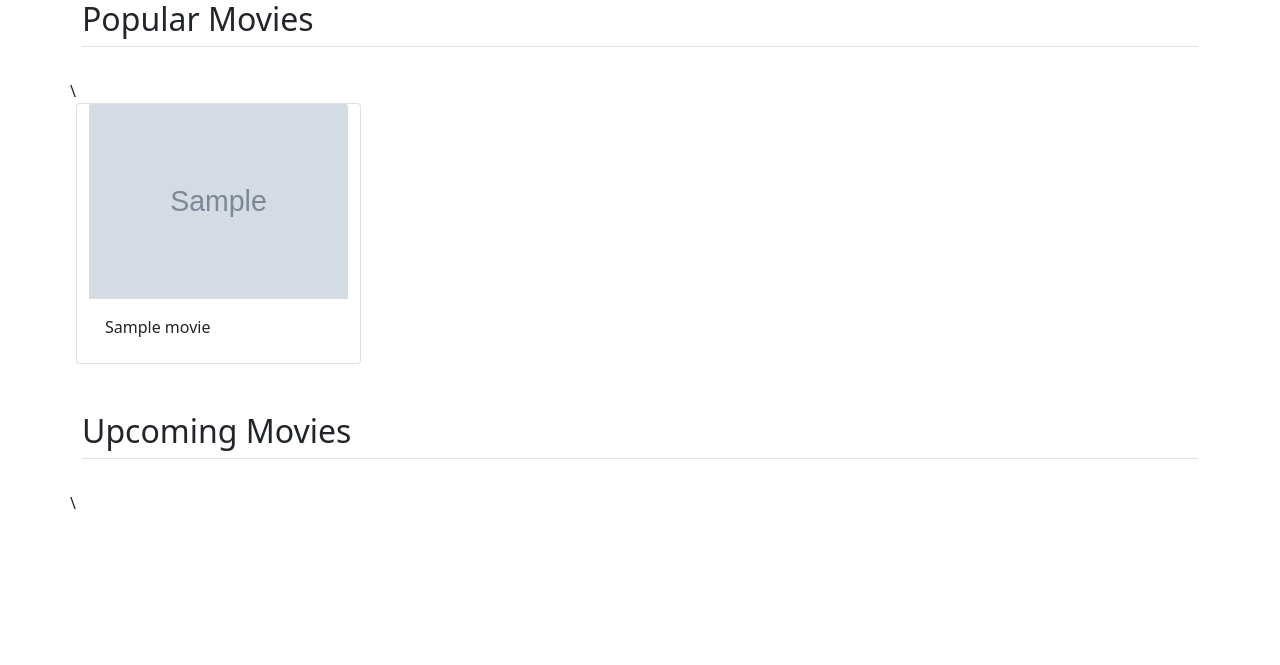
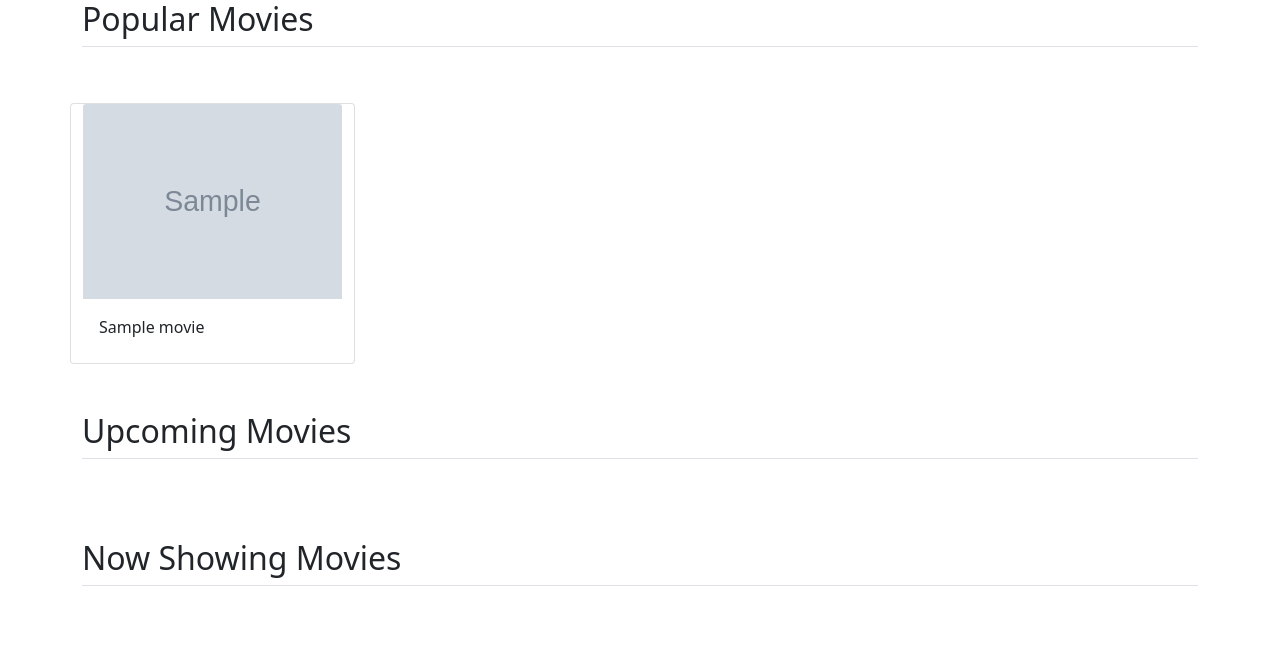
Before and after one commit to KyleGichez/Flask_Blueprints, a Flask app: template app/templates/movies/movie.html in a window 1280 px wide. Shown: the top 665 px of the page. Run offline with Flask 2, Linux system fonts and the light colour scheme; the template is opened without the code that fills it: most values are stand-ins (such as "Sample title", 1, 10 or a date in 2020); grey boxes marked "Sample" are stand-in pictures; parts of the project's set-up code (start-up, migrations or seed data) failed here and were passed over.

Commit message:
22.08.23

```diff
--- a/app/main/views.py
+++ b/app/main/views.py
@@ -21,14 +21,14 @@
 def movies():
     popular_movies = get_movies('popular')
     upcoming_movies = get_movies('upcoming')
-    now_showing = get_movies('now_showing')
+    now_showing = get_movies('now_playing')
     print(popular_movies)
     title = 'Welcome to the best movie review website'
     # context = dict()
     # context['popular_movies'] = get_movies('popular')
     # context['title'] = 'Welcome to the best movie review website'
 
-    template = render_template('movies/movie.html', title = title, popular = popular_movies, upcoming = upcoming_movies)
+    template = render_template('movies/movie.html', title = title, popular = popular_movies, upcoming = upcoming_movies, showing = now_showing)
     response = make_response(template)
     return response
 
--- /dev/null
+++ b/app/templates/base.html
@@ -0,0 +1,24 @@
+<!DOCTYPE html>
+<html lang="en">
+<head>
+    <meta charset="UTF-8">
+    <meta http-equiv="X-UA-Compatible" content="IE=edge">
+    <meta name="viewport" content="width=device-width, initial-scale=1.0">
+    <title>{% if title %} {{ title }}{% else %}Flask Blueprints and Views {% endif %}</title>
+    {% block styles %}
+    <link href="https://cdn.jsdelivr.net/npm/bootstrap@5.0.2/dist/css/bootstrap.min.css" rel="stylesheet"
+        integrity="sha384-EVSTQN3/azprG1Anm3QDgpJLIm9Nao0Yz1ztcQTwFspd3yD65VohhpuuCOmLASjC" crossorigin="anonymous">
+    {% endblock%}
+</head>
+<body>
+    {% block body %}{% endblock%}
+    {% block scripts %}
+    <script src="https://cdn.jsdelivr.net/npm/@popperjs/core@2.9.2/dist/umd/popper.min.js"
+        integrity="sha384-IQsoLXl5PILFhosVNubq5LC7Qb9DXgDA9i+tQ8Zj3iwWAwPtgFTxbJ8NT4GN1R8p"
+        crossorigin="anonymous"></script>
+    <script src="https://cdn.jsdelivr.net/npm/bootstrap@5.0.2/dist/js/bootstrap.min.js"
+        integrity="sha384-cVKIPhGWiC2Al4u+LWgxfKTRIcfu0JTxR+EQDz/bgldoEyl4H0zUF0QKbrJ0EcQF"
+        crossorigin="anonymous"></script>
+    {% endblock %}
+</body>
+</html>
--- a/app/templates/movies/movie.html
+++ b/app/templates/movies/movie.html
@@ -1,73 +1,26 @@
-{% import 'movies/macros.html' as macro %}
-<!DOCTYPE html>
-<html lang="en">
+{% extends 'base.html' %}
+{% import 'macros.html' as macro %}
 
-<head>
-    <meta charset="UTF-8">
-    <meta http-equiv="X-UA-Compatible" content="IE=edge">
-    <meta name="viewport" content="width=device-width, initial-scale=1.0">
-    <link href="https://cdn.jsdelivr.net/npm/bootstrap@5.0.2/dist/css/bootstrap.min.css" rel="stylesheet"
-        integrity="sha384-EVSTQN3/azprG1Anm3QDgpJLIm9Nao0Yz1ztcQTwFspd3yD65VohhpuuCOmLASjC" crossorigin="anonymous">
-    {% if title %}
-    <title> {{ title }} </title>
-    {% else %}
-    <title>Flask Blueprints and Views</title>
-    {% endif %}
-</head>
-
-<body>
+{% block body %}
  <!--Display all movie categories-->
  <div class="container">
     <h2 class="pb-2 border-bottom">Popular Movies</h2>
-        <div class="row row-cols-1 row-cols-lg-4 align-items-stretch g-4 py-5">\
+    <div class="row row-cols-1 row-cols-lg-4 align-items-stretch g-4 py-5">
         {{ macro.displayMovieList(popular) }}
     </div>
 </div>
 
 <div class="container">
     <h2 class="pb-2 border-bottom">Upcoming Movies</h2>
-        <div class="row row-cols-1 row-cols-lg-3 align-items-stretch g-4 py-5">\
+    <div class="row row-cols-1 row-cols-lg-3 align-items-stretch g-4 py-5">
         {{ macro.displayMovieList(upcoming) }}
     </div>
 </div>
 
-   <!-- {% if popular %}
 <div class="container">
-        <div class="row">
-            {% for movie in popular %}
-            <div class="card" style="max-width: 350px;">
-                <img src="{{ movie.poster_path }}" alt="" class="card-img-top">
-                <div class="card-body">
-                    <div class="card-title">{{ movie.title }}</div>
+    <h2 class="pb-2 border-bottom">Now Showing Movies</h2>
+    <div class="row row-cols-1 row-cols-lg-3 align-items-stretch g-4 py-5">
+        {{ macro.displayMovieList(showing) }}
     </div>
 </div>
-            {% endfor %}
-        </div>
-    </div> -->
-   <!-- <div class="container px-4 py-5">
-        <h2 class="pb-2 border-bottom">Popular Movies</h2>
-        <div class="row row-cols-1 row-cols-lg-3 align-items-stretch g-4 py-5">
-            {% for movie in popular %}
-            <div class="col">
-                <div class="card card-cover h-100 overflow-hidden text-white bg-dark rounded-5 shadow-lg"
-                    style="background-image: url('{{ movie.poster_path }}');">
-                    <div class="d-flex flex-column h-100 p-5 pb-3 text-white text-shadow-1">
-                        <h2 class="pt-5 mt-5 mb-4 display-6 lh-1 fw-bold">{{ movie.title }}</h2>
-                    </div>
-                </div>
-            </div>
-            {% endfor %}
-        </div>
-    </div>
-    {% else %}
-    <p>No popular movies.</p>
-    {% endif %} -->
-    <script src="https://cdn.jsdelivr.net/npm/@popperjs/core@2.9.2/dist/umd/popper.min.js"
-        integrity="sha384-IQsoLXl5PILFhosVNubq5LC7Qb9DXgDA9i+tQ8Zj3iwWAwPtgFTxbJ8NT4GN1R8p"
-        crossorigin="anonymous"></script>
-    <script src="https://cdn.jsdelivr.net/npm/bootstrap@5.0.2/dist/js/bootstrap.min.js"
-        integrity="sha384-cVKIPhGWiC2Al4u+LWgxfKTRIcfu0JTxR+EQDz/bgldoEyl4H0zUF0QKbrJ0EcQF"
-        crossorigin="anonymous"></script>
-</body>
-
-</html>
+{% endblock %}
```
Also changed, not shown: app/templates/macros.html (renamed from app/templates/movies/macros.html). Lines whose indentation alone changed are shown as unchanged.
